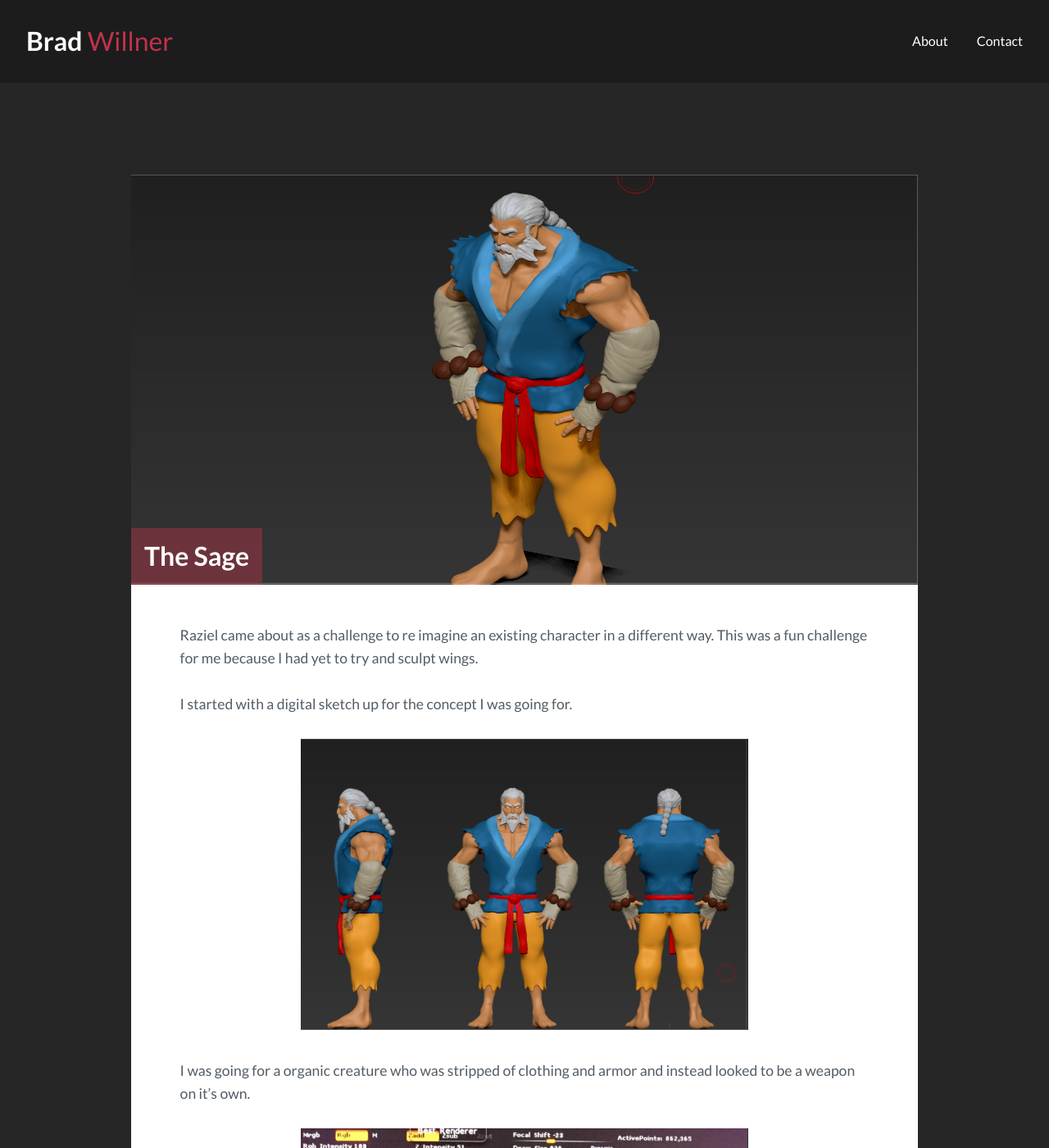
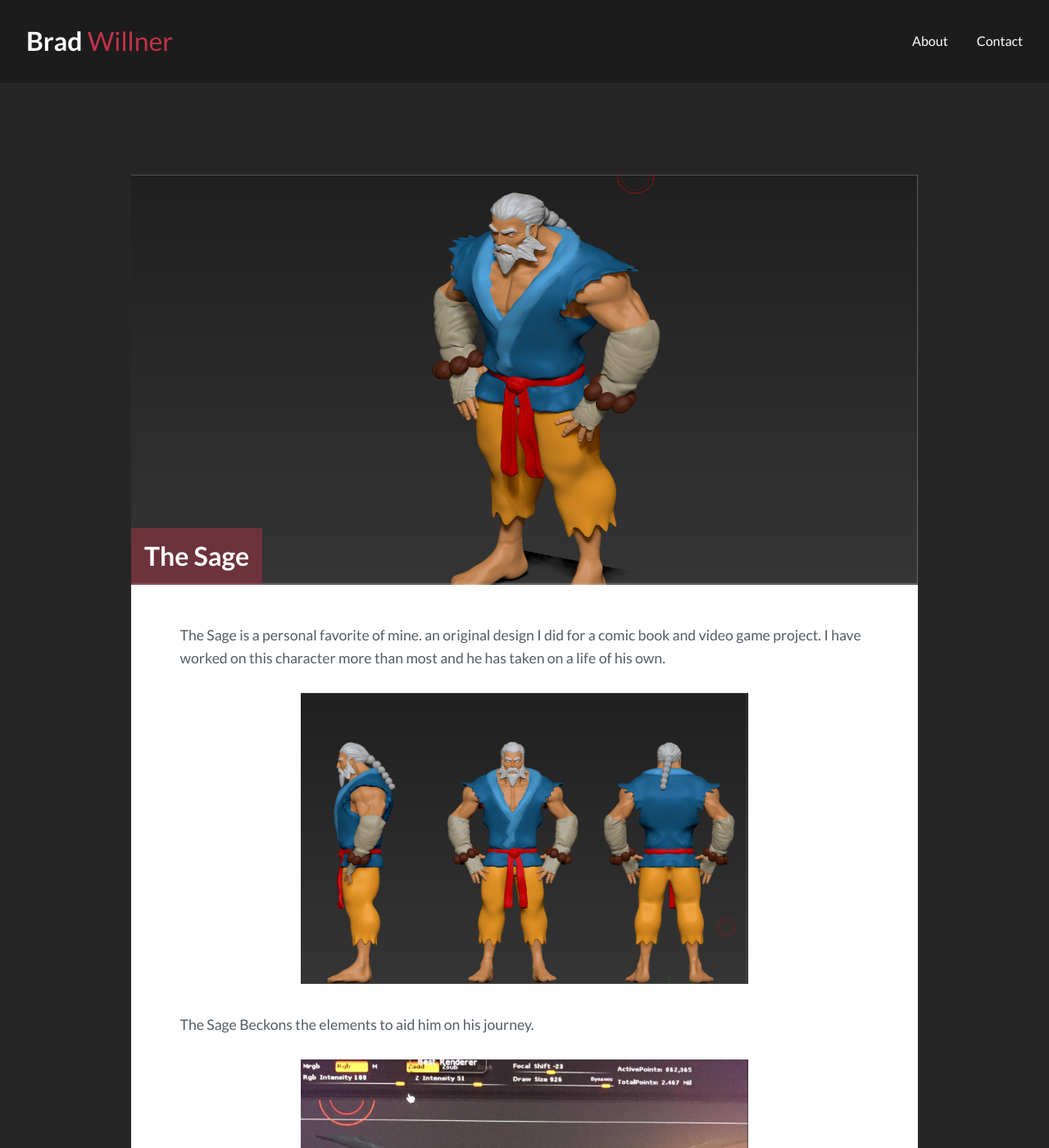
Before and after one commit to bradwillner/bradwillner.github.io, a Jekyll site: the page built from _posts/2018-05-17-the-sage.markdown, in a window 1280 px wide and 1400 px high. Shown: the whole window at 82% size. Built offline with Jekyll 4.4.1, drawn with Linux system fonts in a browser that asks for light colours.

Commit message:
Update 2018-05-17-the-sage.markdown

```diff
--- a/_posts/2018-05-17-the-sage.markdown
+++ b/_posts/2018-05-17-the-sage.markdown
@@ -7,17 +7,14 @@ description: Sage project
 tag: [ZBrush, 3D Printing]
 ---
 
-Raziel came about as a challenge to re imagine an existing character in a different way. This was a fun challenge for me because I had yet to try and sculpt wings.
-
-I started with a digital sketch up for the concept I was going for.
+The Sage is a personal favorite of mine. an original design I did for a comic book and video game project. I have worked on this character more than most and he has taken on a life of his own.
 
 <p align="center">
 	<img src="{{ '/assets/img/sage_sg_1.png' | prepend: site.baseurl }}" alt=""  style="width: 65%; height: 65%">
 	<!-- <figcaption>Caption</figcaption> -->
 </p>
 
-I was going for a organic creature who was stripped of clothing and armor and instead looked to be a weapon on it’s own.
-
+The Sage Beckons the elements to aid him on his journey.
 <p align="center">
 	<img src="{{ '/assets/img/raziel/image2.jpg' | prepend: site.baseurl }}" alt=""  style="width: 65%; height: 65%">
 	<!-- <figcaption>Caption</figcaption> -->
```
